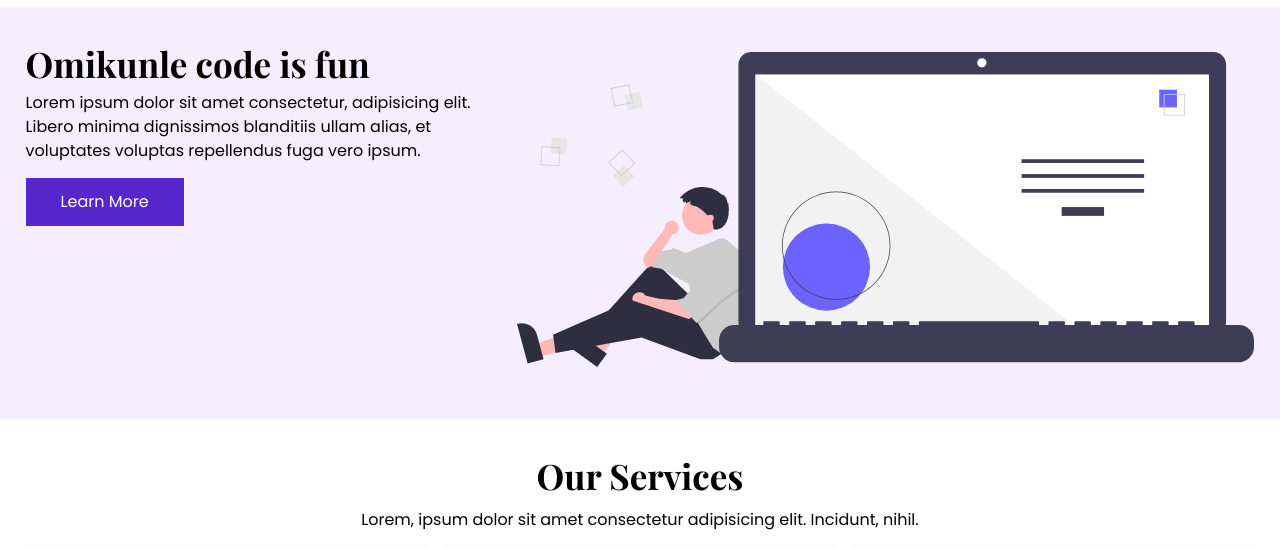
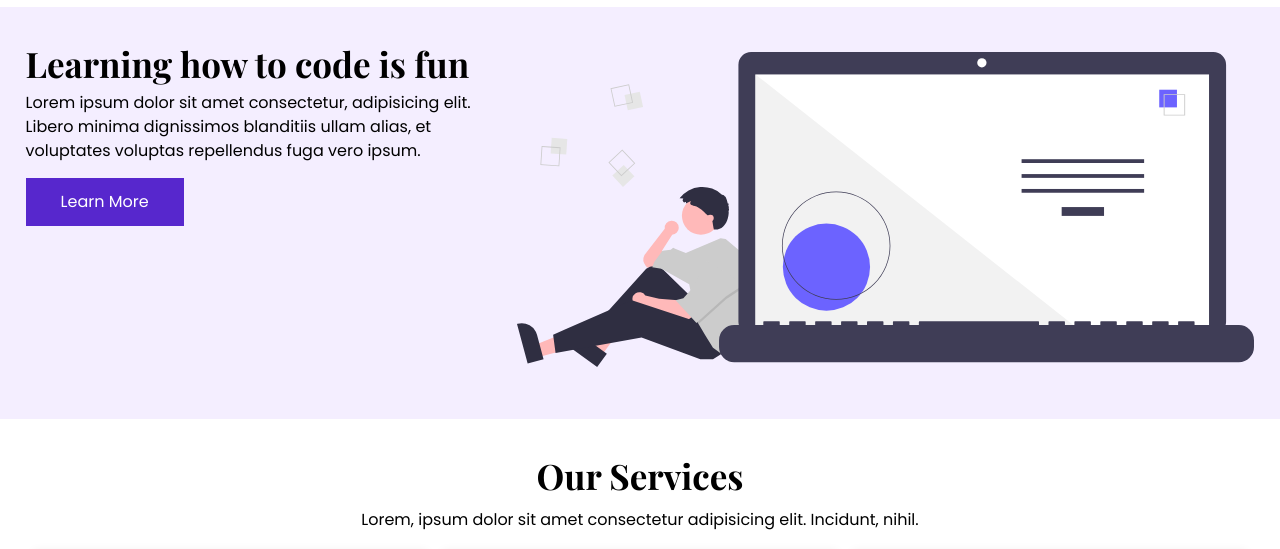
Before and after one commit to ibraheem82/coding-project, a plain HTML site: page index.html in a window 1280 px wide. Shown: the part 179-728 px from the top of the page. Drawn offline with nearby package versions, Linux system fonts and the light colour scheme.

Commit message:
anything

```diff
--- a/index.html
+++ b/index.html
@@ -59,7 +59,7 @@
         <div class="container">
 
             <div class="banner_text">
-               <h2>Omikunle code is fun</h2>
+               <h2>Learning how to code is fun</h2>
                <p>Lorem ipsum dolor sit amet consectetur, adipisicing elit. Libero minima dignissimos blanditiis ullam alias, et voluptates voluptas repellendus fuga vero ipsum.</p>
             <p><a href="#" class="btn">Learn More</a></p>
             </div>
```
